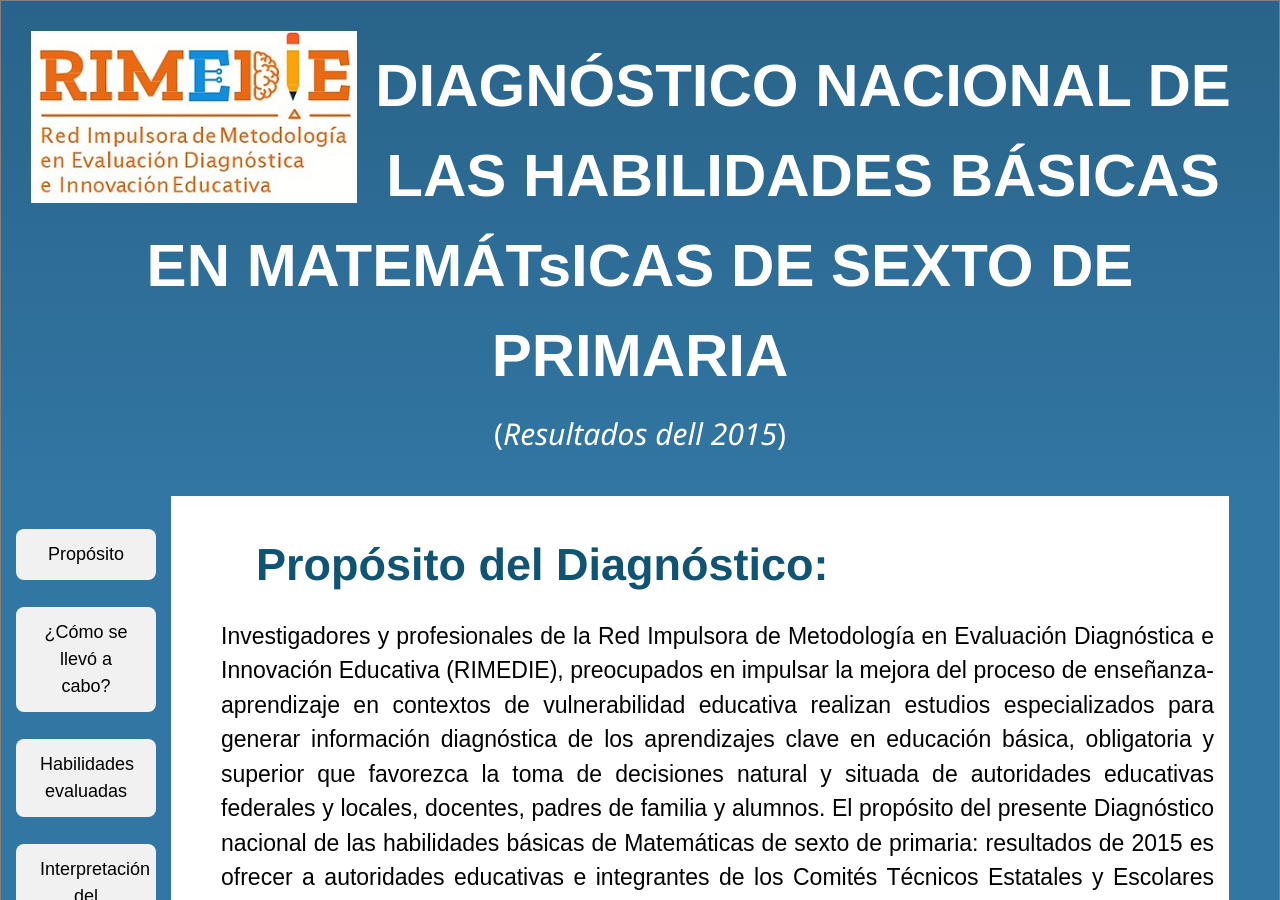
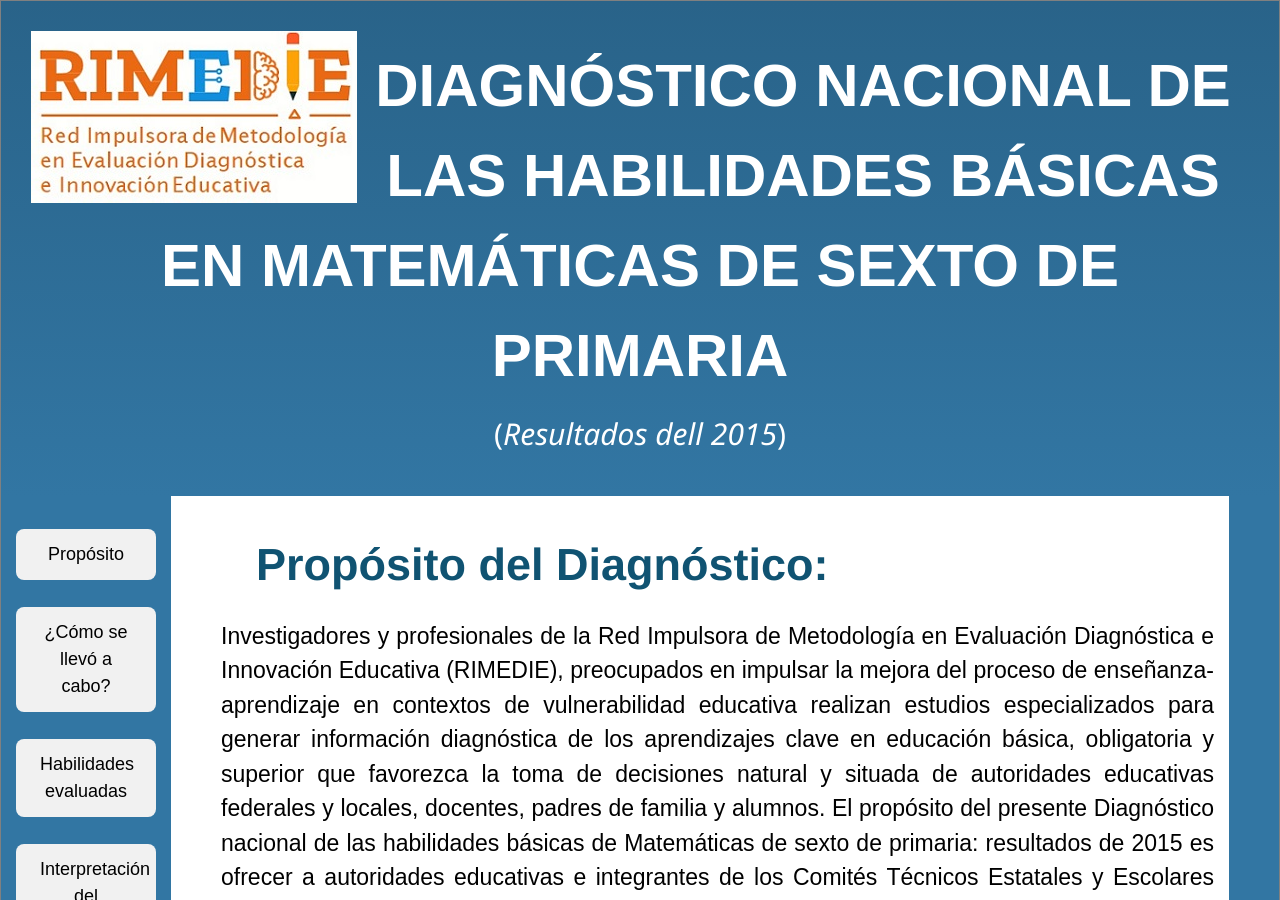
Before and after one commit to rimedie/rimedie.github.io, a Jekyll site: the page built from 1_Infografía.html, in a window 1280 px wide and 900 px high. Built offline with Jekyll 4.4.1, drawn with Linux system fonts in a browser that asks for light colours.

Commit message:
Update 1_Explorer.html

```diff
--- a/_layouts/1_Explorer.html
+++ b/_layouts/1_Explorer.html
@@ -232,7 +232,7 @@
 <div class="container">
 <header>
 	<a href="https://rimedie.github.io/"><img class='displayed' style="float:left;" src="/images_gral/Logoo.jpg" alt="LogoRIMEDIE" ></a>
-	<h1 style="font-family: sans-serif; font-size:4em; font-weight:bold;">DIAGNÓSTICO NACIONAL DE LAS HABILIDADES BÁSICAS EN MATEMÁTsICAS DE SEXTO DE PRIMARIA</h1>
+	<h1 style="font-family: sans-serif; font-size:4em; font-weight:bold;">DIAGNÓSTICO NACIONAL DE LAS HABILIDADES BÁSICAS EN MATEMÁTICAS DE SEXTO DE PRIMARIA</h1>
 	<h2>(<i>Resultados dell 2015</i>)</h2>
 
 </header>
```
